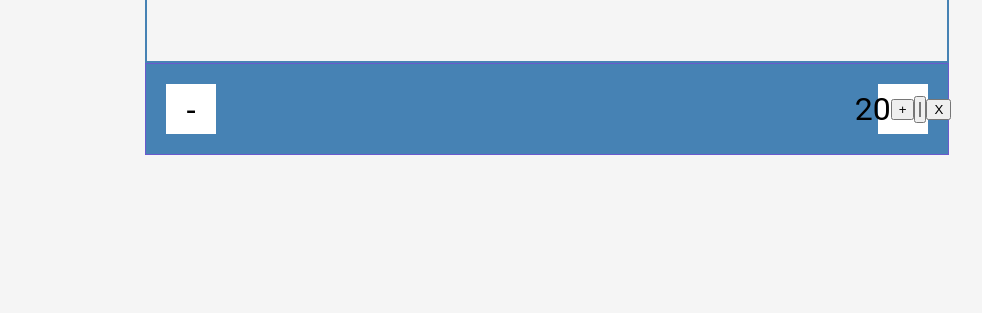
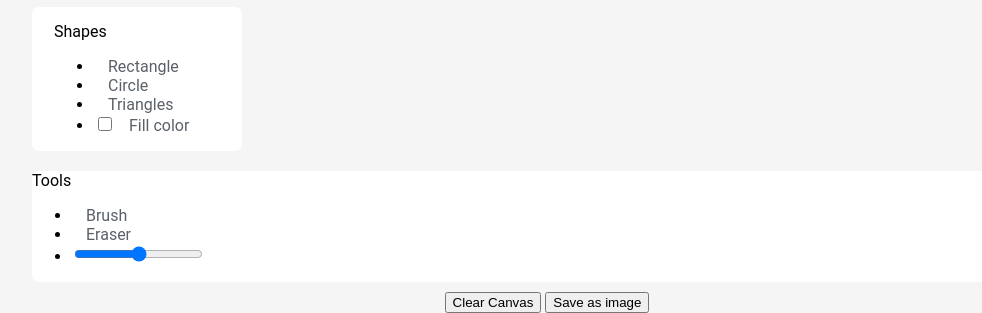
Before and after one commit to soulblade8/ms-paint, a plain HTML site: page index.html in a window 1280 px wide. Shown: the part 693-1006 px from the top of the page, without its empty margins (93-1075 px from the left). Before the commit the page ends 848 px from the top, so only its background shows below. Drawn offline with Linux system fonts and the light colour scheme; a web font is replaced by a local one.

Commit message:
Add files via upload

```diff
--- a/index.html
+++ b/index.html
@@ -17,6 +17,52 @@
         <button id="clear">X</button>
     </div>
 
+    <!--code for adding shapes-->
+    <div class="container">
+        <section class="tools-board">
+            <label class="title">Shapes</label>
+            <ul class="options">
+                <li class="option">
+                    <img src="" alt="">
+                    <span>Rectangle</span>
+                </li>
+                <li class="option">
+                    <img src="" alt="">
+                    <span>Circle</span>
+                </li>
+                <li class="option">
+                    <img src="" alt="">
+                    <span>Triangles</span>
+                </li>
+                <li class="option">
+                    <input type="checkbox" id="fill-color">
+                    <label for="fill-color">Fill color</label>
+                </li>
+            </ul>
+        </section>
+    </div>
+    <div class="container">
+        <section class="drawing-board">
+            <label class="title">Tools</label>
+            <ul class="options">
+                <li class="option">
+                    <img src="" alt="">
+                    <span>Brush</span>
+                </li>
+                <li class="option">
+                    <img src="" alt="">
+                    <span>Eraser</span>
+                </li>
+                <li class="option">
+                    <input type="range" id="size-slider">
+                </li>
+            </ul>
+        </section>
+    </div>
+    <div class="row">
+        <button class="Clear-canvas">Clear Canvas</button>
+        <button class="save-img">Save as image</button>
+    </div>
     <script src="script.js"></script>
 </body>
 </html>
--- a/script.js
+++ b/script.js
@@ -34,7 +34,7 @@ canvas.addEventListener('mousemove', (e) => {
     }
 })
 
-function drawCircle(x, y/*, size*/) {
+function drawCircle(x, y) {
     ctx.beginPath();
     ctx.arc(x, y, size, 0, Math.PI * 2)
     ctx.fillStyle = color;
--- a/style.css
+++ b/style.css
@@ -13,6 +13,46 @@ body {
    justify-content: center;
    height: 100vh;
    margin: 0;
+}
+
+.container{
+display: flex;
+width: 100%;
+gap: 10x;
+padding: 10px;
+max-width: 1050px;
+}
+section{
+    background: #fff;
+    border-radius: 7px;
+}
+.tools-board {
+    width: 210px;
+    padding: 15px 22px 0;
+}
+.tools-board .row{
+    margin-bottom: 20px;
+}
+.row .options{
+    list-style: none;
+    margin: 10px 0 0 5px
+}
+.row .options .options {
+display: flex;
+cursor: pointer;
+align-items: center;
+margin-bottom: 10px;
+}
+.options :where(span, label){
+    color: #5a6168;
+    padding-left: 10px;
+}
+.options #fill-color{
+    height: 14px;
+    width: 14px;
+}
+.drawing-board{
+   flex: 1;
 }
 
 canvas {
```
